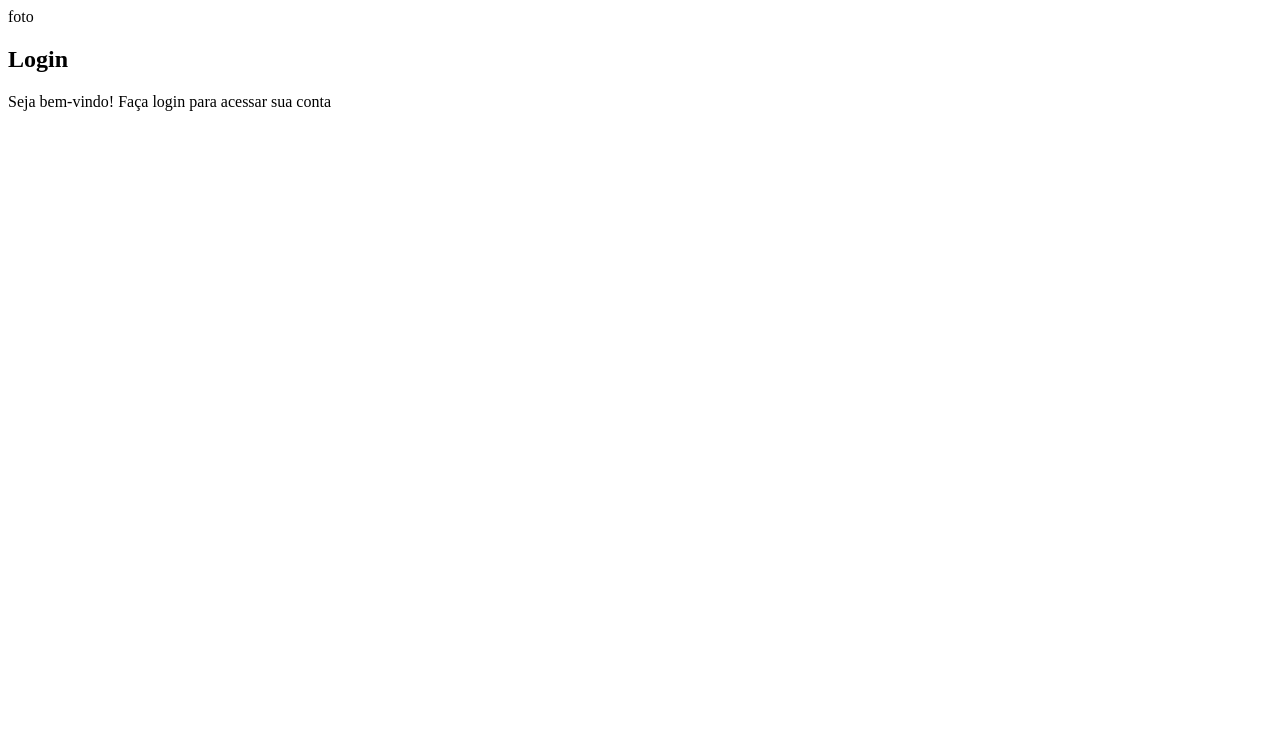
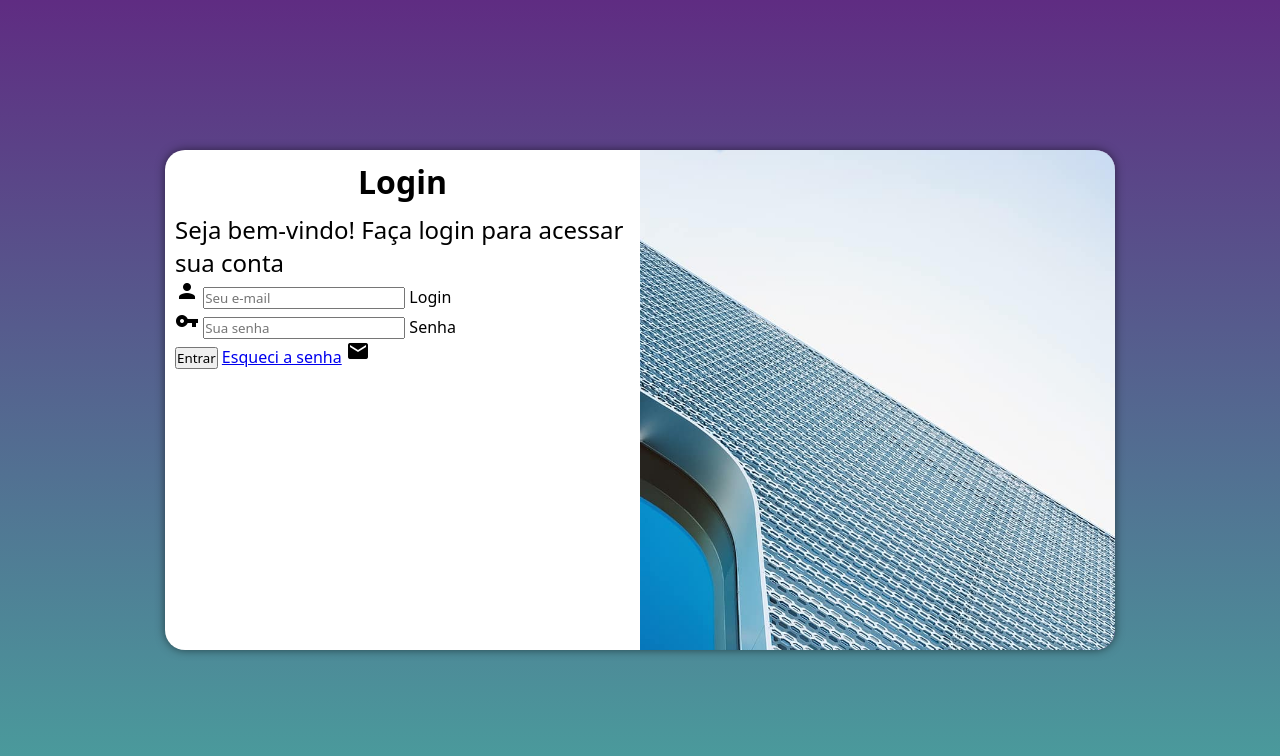
Before and after one commit to pverasp/projeto-login, a plain HTML site: page index.html in a window 1280 px wide. Drawn offline with Linux system fonts and the light colour scheme.

Commit message:
atualizado

```diff
--- /dev/null
+++ b/estilos/media-query.css
@@ -0,0 +1,71 @@
+@charset "UTF-8";
+
+/* Paleta de cores
+verde #49a09d
+lilás #5f2c82
+*/
+
+/* Typical Device BreakPoints
+pequenas telas: até 600px;
+Celular.......: de 600px a 768px;
+Tablet........: de 768px a 992px;
+Desktop.......: de 992px a 1200px; e
+Grandes telas.: acima de 1200px;
+*/
+
+/* Tablet */
+@media screen and (min-width: 768px) and (max-width: 992px) {
+    body {
+        background-image: linear-gradient(to top, #49a09d, #5f2c82);
+    }
+    section#login {
+        width: 80vw;
+    }
+    section#login > div#imagem {
+        float: left;
+        width: 30%;
+        height: 100vh;
+
+    }
+    section#login > div#formulario {
+        float: right;
+        width: 70%;
+        height: 100vh;
+
+    }
+    div#formulario > h1 {
+        font-size: 1.7em;
+    }
+    div#formulario > p {
+        font-size: 1.5em;
+    }
+}
+/* Desktop  e Telas Grandes */
+@media screen and (min-width: 993px) {
+    section#login {
+        width: 950px;
+    }
+    section#login > div#imagem {
+        float: right;
+        width: 50%;
+        height: 100vh;
+    }
+    section#login > div#formulario {
+        float: left;
+        width: 50%;
+        height: 100vh;
+    }
+    main {
+        /* background-color: black; */
+    }
+    body {
+        background-image: linear-gradient(to top, #49a09d, #5f2c82);
+    }
+    div#formulario > h1 {
+        font-size: 2em;
+    }
+    div#formulario > p {
+        font-size: 1.5em;
+    }
+
+}
--- a/estilos/style.css
+++ b/estilos/style.css
@@ -4,3 +4,52 @@
 verde #49a09d
 lilás #5f2c82
 */
+
+* {
+    font-family: system-ui, -apple-system, BlinkMacSystemFont, 'Segoe UI', Roboto, Oxygen, Ubuntu, Cantarell, 'Open Sans', 'Helvetica Neue', sans-serif;
+    padding: 0px;
+    margin: 0px;
+    box-sizing: border-box;
+}
+body, html {
+    background-color: #5f2c82;
+    height: 100vh;
+    width: 100vw;
+}
+main {
+    position: relative;
+    height: 100vh;
+    width: 100vw;
+}
+section#login {
+    position: absolute;
+    top: 50%;
+    left: 50%;
+    transform: translate(-50%, -50%);
+    background-color: white;
+    height: 500px;
+    width: 250px;
+    border-radius: 20px;
+    overflow: hidden; /* Tudo que estiver fora da borda fica escondido */
+    box-shadow: 0px 0px 10px rgba(0, 0, 0, 0.524);
+
+    transition: width 1s, height 1s; /*firula*/
+}
+section#login > div#imagem {
+    background: #5f2c82 url("../imagens/metal.jpg") no-repeat;
+    background-size: cover;
+    height: 200px;
+    background-position: left bottom;
+    display: block;
+}
+section#login > div#formulario {
+    display: block;
+    padding: 10px;
+}
+div#formulario > h1 {
+    text-align: center;
+    margin-bottom: 10px;
+}
+div#formulario > p {
+    font-size: 1em;
+}
--- a/index.html
+++ b/index.html
@@ -4,19 +4,36 @@
     <meta charset="UTF-8">
     <meta name="viewport" content="width=device-width, initial-scale=1.0">
     <title>Login</title>
+    <link href="https://fonts.googleapis.com/icon?family=Material+Icons" rel="stylesheet">
     <link rel="stylesheet" href="/estilos/style.css">
+    <link rel="stylesheet" href="/estilos/media-query.css" media="screen and (min-width: 768px)">
 </head>
 <body>
     <main>
         <section id="login">
-            <div id="iimagem">
-                foto
+            <div id="imagem">
+                <!-- Aqui fica a imagem. -->
             </div>
             <div id="formulario">
                 <h1>Login</h1>
                 <p>Seja bem-vindo! Faça login para acessar sua conta</p>
-                <form action="cadastro.php" method="post">
-
+                <form action="login.php" method="post" autocomplete="on">
+                    <div class="campo">
+                        <span class="material-icons">person</span>
+                        <input type="email" name="Login" id="ilogin" placeholder="Seu e-mail" autocomplete="email" required maxlength="40">
+                        <label for="ilogin">Login</label>
+                    </div>
+                    <div>
+                        <!-- <span class="material-symbols-outlined">
+                            vpn_key
+                        </span> -->
+                        <span class="material-icons">vpn_key</span>
+                        <input type="password" name="Senha" id="isenha" placeholder="Sua senha" autocomplete="current-password" required minlength="8">
+                        <label for="isenha">Senha</label>
+                    </div>
+                    <input type="submit" value="Entrar">
+                    <a href="esqueci-senha.html">Esqueci a senha</a>
+                    <span class="material-icons">mail</span>
                 </form>
             </div>
         </section>
```
